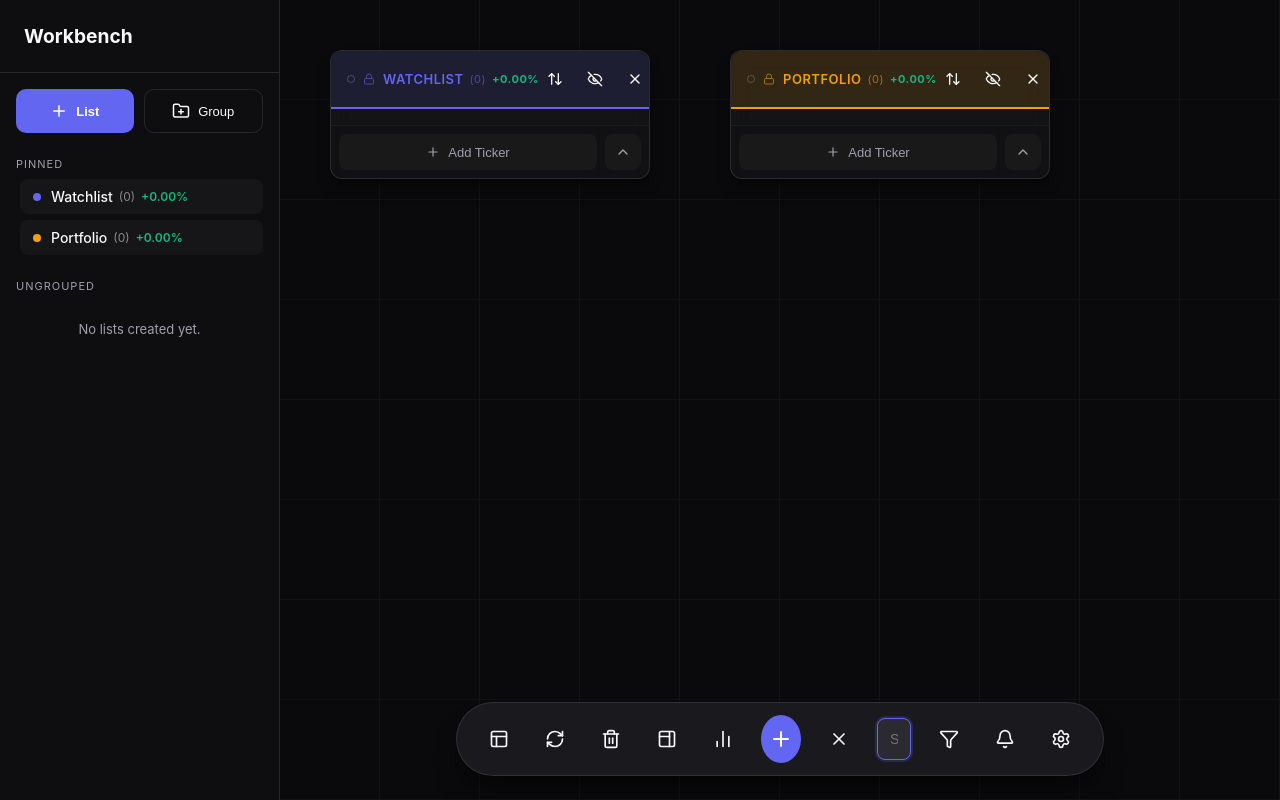
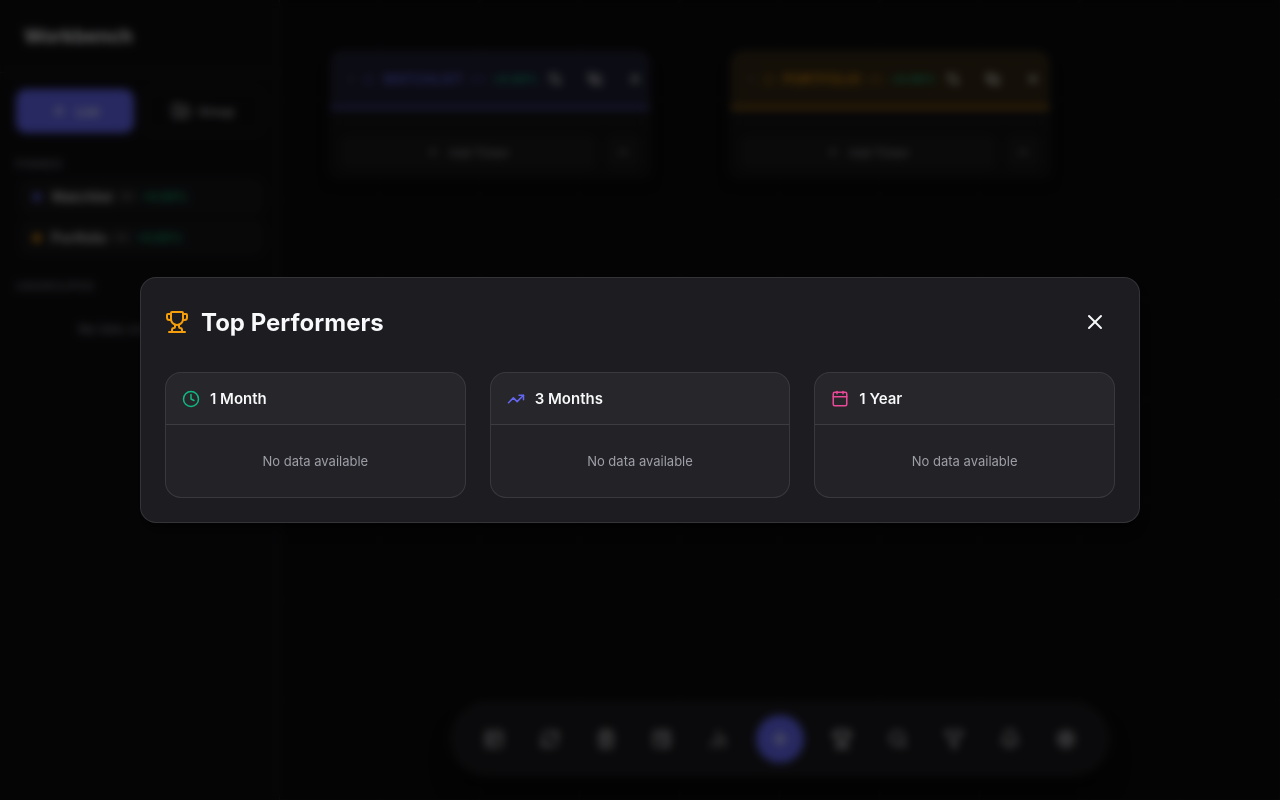
Before and after one commit to rikardsk/stocks-galore, a React (Vite) app: page / in a window 1280 px wide. Both pictures are taken after a click on the button 870 px from the left and 739 px from the top of the page. Built offline with nearby package versions, Linux system fonts and the light colour scheme.

Commit message:
Added Ranking button and modal

```diff
--- a/src/App.tsx
+++ b/src/App.tsx
@@ -13,6 +13,7 @@ import { TableView } from './components/TableView';
 import { NotificationsModal } from './components/NotificationsModal';
 import { AlertsModal } from './components/AlertsModal';
 import { AnalyticsModal } from './components/AnalyticsModal';
+import { RankingModal } from './components/RankingModal';
 import './index.css';
 
 const COLORS = ['#6366f1', '#10b981', '#f59e0b', '#ef4444', '#8b5cf6', '#ec4899'];
@@ -43,6 +44,7 @@ const App: React.FC = () => {
   const [isNotificationsModalOpen, setIsNotificationsModalOpen] = useState(false);
   const [isAlertsModalOpen, setIsAlertsModalOpen] = useState(false);
   const [isAnalyticsOpen, setIsAnalyticsOpen] = useState(false);
+  const [isRankingOpen, setIsRankingOpen] = useState(false);
 
   const [newListName, setNewListName] = useState('');
   const [newListColor, setNewListColor] = useState(COLORS[0]);
@@ -793,6 +795,7 @@ const App: React.FC = () => {
           onOpenTable={() => setIsTableViewOpen(true)}
           onOpenNotifications={() => setIsNotificationsModalOpen(true)}
           onOpenAnalytics={() => setIsAnalyticsOpen(true)}
+          onOpenRanking={() => setIsRankingOpen(true)}
           unreadCount={notifications.filter(n => !n.isRead).length}
           activeFilterCount={countActiveFilters(globalFilters)}
         />
@@ -972,6 +975,12 @@ const App: React.FC = () => {
         groups={groups}
       />
 
+      <RankingModal
+        isOpen={isRankingOpen}
+        onClose={() => setIsRankingOpen(false)}
+        tickers={allUniqueTickers}
+      />
+
       <NotificationsModal
         isOpen={isNotificationsModalOpen}
         onClose={() => setIsNotificationsModalOpen(false)}
--- /dev/null
+++ b/src/components/RankingModal.tsx
@@ -0,0 +1,150 @@
+import React, { useMemo } from 'react';
+import { X, Trophy, TrendingUp, Calendar, Clock } from 'lucide-react';
+import type { Ticker } from '../types';
+
+interface RankingModalProps {
+  isOpen: boolean;
+  onClose: () => void;
+  tickers: Ticker[];
+}
+
+export const RankingModal: React.FC<RankingModalProps> = ({ isOpen, onClose, tickers }) => {
+  const rankings = useMemo(() => {
+    const validTickers = tickers.filter(t => t.name !== 'Unknown Company');
+
+    const top1M = [...validTickers]
+      .sort((a, b) => (b.stats.perf1M || 0) - (a.stats.perf1M || 0))
+      .slice(0, 10);
+
+    const top3M = [...validTickers]
+      .sort((a, b) => (b.stats.perf3M || 0) - (a.stats.perf3M || 0))
+      .slice(0, 10);
+
+    const top1Y = [...validTickers]
+      .sort((a, b) => (b.stats.perf1Y || 0) - (a.stats.perf1Y || 0))
+      .slice(0, 10);
+
+    return { top1M, top3M, top1Y };
+  }, [tickers]);
+
+  if (!isOpen) return null;
+
+  return (
+    <div className="modal-overlay" onClick={onClose}>
+      <div className="modal" onClick={e => e.stopPropagation()} style={{ maxWidth: '1000px', width: '95%' }}>
+        <div style={{ display: 'flex', justifyContent: 'space-between', alignItems: 'center', marginBottom: '30px' }}>
+          <div style={{ display: 'flex', alignItems: 'center', gap: '12px' }}>
+            <Trophy size={24} color="#f59e0b" />
+            <h2 style={{ margin: 0 }}>Top Performers</h2>
+          </div>
+          <button className="btn" onClick={onClose}><X /></button>
+        </div>
+
+        <div style={{ display: 'grid', gridTemplateColumns: 'repeat(auto-fit, minmax(300px, 1fr))', gap: '24px' }}>
+          {/* Top 1M */}
+          <RankingColumn
+            title="1 Month"
+            icon={<Clock size={18} color="#10b981" />}
+            tickers={rankings.top1M}
+            metric="perf1M"
+          />
+
+          {/* Top 3M */}
+          <RankingColumn
+            title="3 Months"
+            icon={<TrendingUp size={18} color="#6366f1" />}
+            tickers={rankings.top3M}
+            metric="perf3M"
+          />
+
+          {/* Top 1Y */}
+          <RankingColumn
+            title="1 Year"
+            icon={<Calendar size={18} color="#ec4899" />}
+            tickers={rankings.top1Y}
+            metric="perf1Y"
+          />
+        </div>
+      </div>
+    </div>
+  );
+};
+
+interface RankingColumnProps {
+  title: string;
+  icon: React.ReactNode;
+  tickers: Ticker[];
+  metric: 'perf1M' | 'perf3M' | 'perf1Y';
+}
+
+const RankingColumn: React.FC<RankingColumnProps> = ({ title, icon, tickers, metric }) => {
+  return (
+    <div style={{ background: 'rgba(255,255,255,0.03)', borderRadius: '16px', border: '1px solid var(--border-color)', overflow: 'hidden' }}>
+      <div style={{ padding: '16px', background: 'rgba(255,255,255,0.02)', borderBottom: '1px solid var(--border-color)', display: 'flex', alignItems: 'center', gap: '10px' }}>
+        {icon}
+        <h3 style={{ margin: 0, fontSize: '15px', fontWeight: 600 }}>{title}</h3>
+      </div>
+      <div style={{ padding: '8px' }}>
+        {tickers.length === 0 ? (
+          <div style={{ padding: '20px', textAlign: 'center', color: 'var(--text-secondary)', fontSize: '13px' }}>
+            No data available
+          </div>
+        ) : (
+          tickers.map((ticker, index) => {
+            const val = ticker.stats[metric] || 0;
+            return (
+              <div
+                key={ticker.id}
+                style={{
+                  display: 'flex',
+                  alignItems: 'center',
+                  gap: '12px',
+                  padding: '10px 12px',
+                  borderRadius: '8px',
+                  transition: 'background 0.2s'
+                }}
+                className="ranking-row"
+              >
+                <div style={{
+                  width: '24px',
+                  height: '24px',
+                  display: 'flex',
+                  alignItems: 'center',
+                  justifyContent: 'center',
+                  fontSize: '11px',
+                  fontWeight: 700,
+                  color: index < 3 ? '#f59e0b' : 'var(--text-secondary)',
+                  background: index < 3 ? 'rgba(245, 158, 11, 0.1)' : 'transparent',
+                  borderRadius: '50%'
+                }}>
+                  {index + 1}
+                </div>
+                <div style={{ flex: 1, overflow: 'hidden' }}>
+                  <div style={{ fontSize: '13px', fontWeight: 700, color: '#fff' }}>{ticker.symbol}</div>
+                  <div style={{ fontSize: '11px', color: 'var(--text-secondary)', whiteSpace: 'nowrap', overflow: 'hidden', textOverflow: 'ellipsis' }}>
+                    {ticker.name}
+                  </div>
+                </div>
+                <div style={{
+                  fontSize: '13px',
+                  fontWeight: 600,
+                  color: val >= 0 ? '#10b981' : '#ef4444',
+                  background: val >= 0 ? 'rgba(16, 185, 129, 0.1)' : 'rgba(239, 68, 68, 0.1)',
+                  padding: '4px 8px',
+                  borderRadius: '6px'
+                }}>
+                  {val >= 0 ? '+' : ''}{val.toFixed(1)}%
+                </div>
+              </div>
+            );
+          })
+        )}
+      </div>
+      <style>{`
+        .ranking-row:hover {
+          background: rgba(255,255,255,0.05);
+        }
+      `}</style>
+    </div>
+  );
+};
--- a/src/components/Toolbar.tsx
+++ b/src/components/Toolbar.tsx
@@ -1,5 +1,5 @@
 import React from 'react';
-import { Plus, Layout, Settings, Search, RefreshCw, Filter, Bell, X, Trash2, BarChart2 } from 'lucide-react';
+import { Plus, Layout, Settings, Search, RefreshCw, Filter, Bell, X, Trash2, BarChart2, Trophy } from 'lucide-react';
 
 interface ToolbarProps {
   onCreateList: () => void;
@@ -14,6 +14,7 @@ interface ToolbarProps {
   onOpenTable?: () => void;
   onOpenNotifications?: () => void;
   onOpenAnalytics?: () => void;
+  onOpenRanking?: () => void;
   unreadCount?: number;
   activeFilterCount?: number;
 }
@@ -21,7 +22,7 @@ interface ToolbarProps {
 export const Toolbar: React.FC<ToolbarProps> = ({
   onCreateList, onToggleSidebar, onRefreshAll, onClearWorkbench, isRefreshing,
   searchQuery, onSearchQueryChange, onOpenFilter, onOpenSettings, onOpenTable,
-  onOpenNotifications, onOpenAnalytics, unreadCount = 0, activeFilterCount = 0
+  onOpenNotifications, onOpenAnalytics, onOpenRanking, unreadCount = 0, activeFilterCount = 0
 }) => {
   const [isSearchExpanded, setIsSearchExpanded] = React.useState(false);
 
@@ -49,6 +50,9 @@ export const Toolbar: React.FC<ToolbarProps> = ({
         title="Add New List"
       >
         <Plus size={24} />
+      </button>
+      <button className="btn" title="Ranking" onClick={onOpenRanking}>
+        <Trophy size={20} />
       </button>
       <button className="btn" title={isSearchExpanded ? "Close Search" : "Search"} onClick={() => {
         if (isSearchExpanded) {
```
